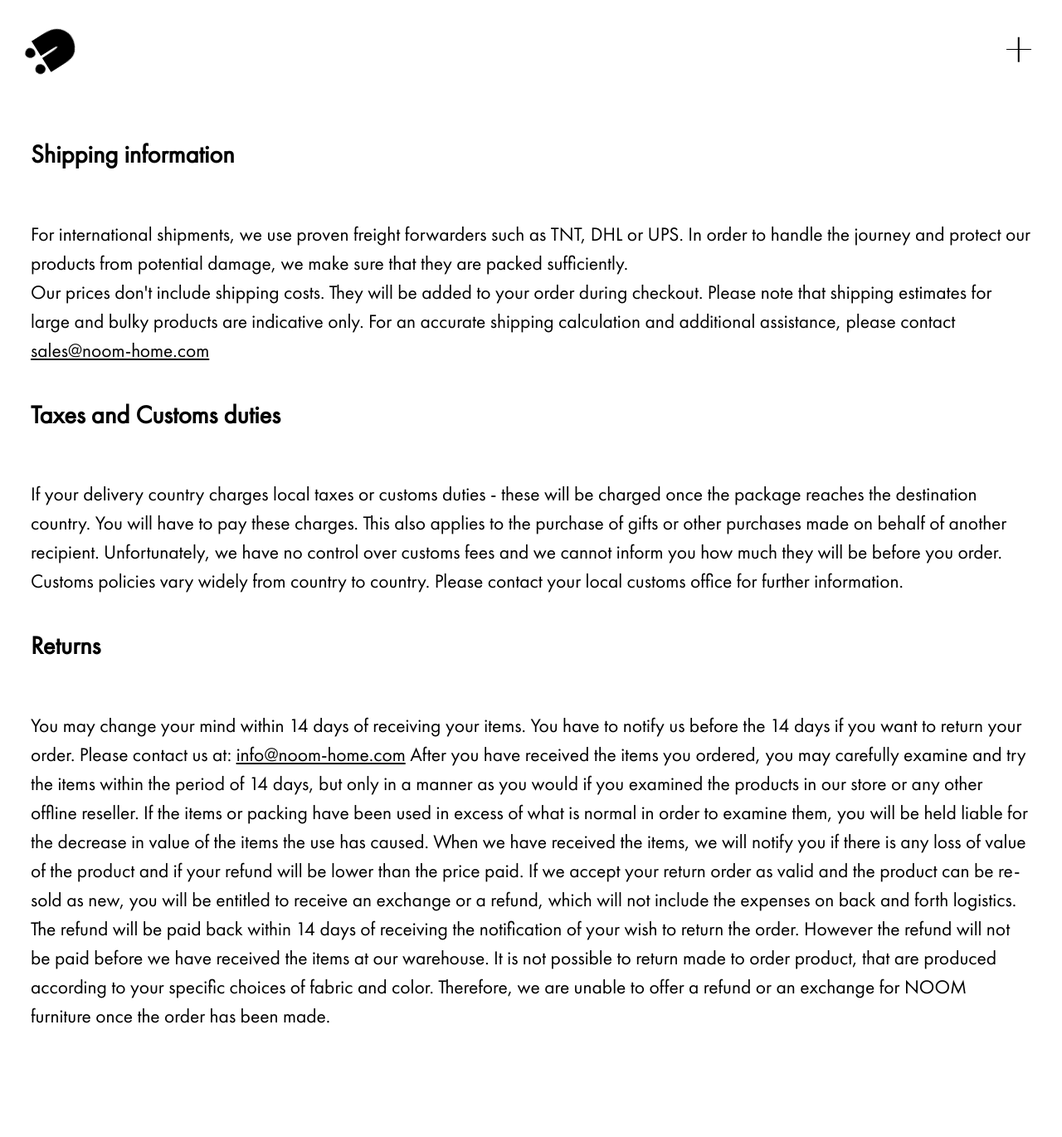
After one commit to Edinstvenij/TURN, a PHP site: page /delivery.html in a window 1280 px wide. The commit adds this page. Shown: the whole page at 83% size. Run offline with PHP 8.4, Linux system fonts and the light colour scheme.

Commit message:
Добавлена страница Доставки. Изменины сылки nav

```diff
--- a/#source/scss/style.scss
+++ b/#source/scss/style.scss
@@ -1339,3 +1339,35 @@ product-page.html
     }
   }
 }
+
+.delivery {
+  padding: 30px 0px 83px;
+
+  &__item {
+    margin-bottom: 45px;
+  }
+
+  &__title {
+    font-weight: 600;
+    @include adaptiv-font(30, 15);
+
+    margin-bottom: 63px;
+  }
+
+  &__text {
+    @include adaptiv-font(23, 11);
+    line-height: 35px;
+
+    & p a {
+      color: inherit;
+      text-decoration: underline;
+
+      transition: color 0.2s;
+
+      &:hover,
+      &:focus {
+        color: #0038FF;
+      }
+    }
+  }
+}
--- a/all-product.html
+++ b/all-product.html
@@ -34,8 +34,9 @@
       <div class="header__nav-close header__open-close"></div>
       <ul>
         <li class="header__nav-li"><a href="all-product.html">Shop</a></li>
-        <li class="header__nav-li"><a href="#">Designer</a></li>
-        <li class="header__nav-li"><a href="#">Delivery</a></li>
+        <li class="header__nav-li"><a href="designer.html">Designer</a></li>
+
+        <li class="header__nav-li"><a href="delivery.html">Delivery</a></li>
         <li class="header__nav-li"><a href="#">Catalog</a></li>
       </ul>
     </nav>
--- /dev/null
+++ b/delivery.html
@@ -0,0 +1,92 @@
+<!-- header -->
+<!DOCTYPE html>
+<html lang="ru">
+
+<head>
+  <meta charset="UTF-8">
+  <meta name="viewport" content="width=device-width, initial-scale=1.0">
+  <meta http-equiv="X-UA-Compatible" content="ie=edge">
+  <link rel="icon" href="img/favicon.ico">
+  <link rel="stylesheet" href="css/swiper.css" />
+  <link rel="stylesheet" href="css/style.min.css">
+  <title>Designer</title>
+</head>
+
+<body>
+  <header class="header-all-product">
+    <div class="container">
+      <div class="row row-jcsb row-ai-center">
+        <div class="wrapper-img wrapper-header-product-page-logo">
+          <a href="/"><img src="img/mini-logo.svg" alt=""></a>
+        </div>
+        <span class="header__open-close header-all-product__nav-open"></span>
+      </div>
+    </div>
+    <!-- block navigation -->
+    <div class="header__nav-overlay"></div>
+    <nav class="header__nav header-all-product__nav">
+      <div class="header__nav-close header__open-close"></div>
+      <ul>
+        <li class="header__nav-li"><a href="all-product.html">Shop</a></li>
+        <li class="header__nav-li"><a href="designer.html">Designer</a></li>
+        <li class="header__nav-li"><a href="delivery.html">Delivery</a></li>
+        <li class="header__nav-li"><a href="#">Catalog</a></li>
+      </ul>
+    </nav>
+    <!-- END block navigation -->
+  </header>
+  <section class="delivery">
+    <div class="container">
+      <div class="delivery__item">
+        <h4 class="delivery__title">Shipping information</h4>
+        <div class="delivery__text">
+          <p>For international shipments, we use proven freight forwarders such as TNT, DHL or UPS. In order to handle
+            the journey and protect our products from potential damage, we make sure that they are packed sufficiently.
+          </p>
+          <p>Our prices don't include shipping costs. They will be added to your order during checkout. Please note that
+            shipping estimates for large and bulky products are indicative only. For an accurate shipping calculation
+            and additional assistance, please contact <a href="mailto:sales@noom-home.com">sales@noom-home.com</a></p>
+        </div>
+      </div>
+      <div class="delivery__item">
+        <h4 class="delivery__title">Taxes and Customs duties</h4>
+        <div class="delivery__text">
+          <p>If your delivery country charges local taxes or customs duties - these will be charged once the package
+            reaches the destination country. You will have to pay these charges. This also applies to the purchase of
+            gifts or other purchases made on behalf of another recipient.
+            Unfortunately, we have no control over customs fees and we cannot inform you how much they will be before
+            you order. Customs policies vary widely from country to country. Please contact your local customs office
+            for further information.</p>
+        </div>
+      </div>
+      <div class="delivery__item">
+        <h4 class="delivery__title">Returns</h4>
+        <div class="delivery__text">
+          <p>You may change your mind within 14 days of receiving your items. You have to notify us before the 14 days
+            if you want to return your order. Please contact us at: <a
+              href="mailto:info@noom-home.com">info@noom-home.com</a>
+            After you have received the items you ordered, you may carefully examine and try the items within the period
+            of 14 days, but only in a manner as you would if you examined the products in our store or any other offline
+            reseller. If the items or packing have been used in excess of what is normal in order to examine them, you
+            will be held liable for the decrease in value of the items the use has caused. When we have received the
+            items, we will notify you if there is any loss of value of the product and if your refund will be lower than
+            the price paid.
+            If we accept your return order as valid and the product can be re-sold as new, you will be entitled to
+            receive an exchange or a refund, which will not include the expenses on back and forth logistics. The refund
+            will be paid back within 14 days of receiving the notification of your wish to return the order. However the
+            refund will not be paid before we have received the items at our warehouse.
+            It is not possible to return made to order product, that are produced according to your specific choices of
+            fabric and color. Therefore, we are unable to offer a refund or an exchange for NOOM furniture once the
+            order has been made.</p>
+        </div>
+      </div>
+    </div>
+  </section>
+
+  <!-- footer -->
+  <script src="js/jquery.js"></script>
+  <script src="js/main.js"></script>
+</body>
+
+</html>
+<!-- END footer -->
--- a/index.html
+++ b/index.html
@@ -89,7 +89,7 @@
         <ul>
           <li class="header__nav-li"><a href="all-product.html">Shop</a></li>
           <li class="header__nav-li"><a href="designer.html">Designer</a></li>
-          <li class="header__nav-li"><a href="#">Delivery</a></li>
+          <li class="header__nav-li"><a href="delivery.html">Delivery</a></li>
           <li class="header__nav-li"><a href="#">Catalog</a></li>
         </ul>
       </nav>
--- a/product-armchair-grape.html
+++ b/product-armchair-grape.html
@@ -36,8 +36,9 @@
     <div class="header__nav-close header__open-close"></div>
     <ul>
       <li class="header__nav-li"><a href="all-product.html">Shop</a></li>
-      <li class="header__nav-li"><a href="#">Designer</a></li>
-      <li class="header__nav-li"><a href="#">Delivery</a></li>
+      <li class="header__nav-li"><a href="designer.html">Designer</a></li>
+
+      <li class="header__nav-li"><a href="delivery.html">Delivery</a></li>
       <li class="header__nav-li"><a href="#">Catalog</a></li>
     </ul>
   </nav>
--- a/product-armchair-mushroom.html
+++ b/product-armchair-mushroom.html
@@ -36,8 +36,9 @@
     <div class="header__nav-close header__open-close"></div>
     <ul>
       <li class="header__nav-li"><a href="all-product.html">Shop</a></li>
-      <li class="header__nav-li"><a href="#">Designer</a></li>
-      <li class="header__nav-li"><a href="#">Delivery</a></li>
+      <li class="header__nav-li"><a href="designer.html">Designer</a></li>
+
+      <li class="header__nav-li"><a href="delivery.html">Delivery</a></li>
       <li class="header__nav-li"><a href="#">Catalog</a></li>
     </ul>
   </nav>
--- a/product-armchair-olive.html
+++ b/product-armchair-olive.html
@@ -36,8 +36,9 @@
     <div class="header__nav-close header__open-close"></div>
     <ul>
       <li class="header__nav-li"><a href="all-product.html">Shop</a></li>
-      <li class="header__nav-li"><a href="#">Designer</a></li>
-      <li class="header__nav-li"><a href="#">Delivery</a></li>
+      <li class="header__nav-li"><a href="designer.html">Designer</a></li>
+
+      <li class="header__nav-li"><a href="delivery.html">Delivery</a></li>
       <li class="header__nav-li"><a href="#">Catalog</a></li>
     </ul>
   </nav>
--- a/product-page.html
+++ b/product-page.html
@@ -36,8 +36,9 @@
     <div class="header__nav-close header__open-close"></div>
     <ul>
       <li class="header__nav-li"><a href="all-product.html">Shop</a></li>
-      <li class="header__nav-li"><a href="#">Designer</a></li>
-      <li class="header__nav-li"><a href="#">Delivery</a></li>
+      <li class="header__nav-li"><a href="designer.html">Designer</a></li>
+
+      <li class="header__nav-li"><a href="delivery.html">Delivery</a></li>
       <li class="header__nav-li"><a href="#">Catalog</a></li>
     </ul>
   </nav>
--- a/product-puff-grape.html
+++ b/product-puff-grape.html
@@ -36,8 +36,9 @@
     <div class="header__nav-close header__open-close"></div>
     <ul>
       <li class="header__nav-li"><a href="all-product.html">Shop</a></li>
-      <li class="header__nav-li"><a href="#">Designer</a></li>
-      <li class="header__nav-li"><a href="#">Delivery</a></li>
+      <li class="header__nav-li"><a href="designer.html">Designer</a></li>
+
+      <li class="header__nav-li"><a href="delivery.html">Delivery</a></li>
       <li class="header__nav-li"><a href="#">Catalog</a></li>
     </ul>
   </nav>
--- a/product-puff-mushroom.html
+++ b/product-puff-mushroom.html
@@ -36,8 +36,9 @@
     <div class="header__nav-close header__open-close"></div>
     <ul>
       <li class="header__nav-li"><a href="all-product.html">Shop</a></li>
-      <li class="header__nav-li"><a href="#">Designer</a></li>
-      <li class="header__nav-li"><a href="#">Delivery</a></li>
+      <li class="header__nav-li"><a href="designer.html">Designer</a></li>
+
+      <li class="header__nav-li"><a href="delivery.html">Delivery</a></li>
       <li class="header__nav-li"><a href="#">Catalog</a></li>
     </ul>
   </nav>
--- a/product-puff-olive.html
+++ b/product-puff-olive.html
@@ -36,8 +36,9 @@
     <div class="header__nav-close header__open-close"></div>
     <ul>
       <li class="header__nav-li"><a href="all-product.html">Shop</a></li>
-      <li class="header__nav-li"><a href="#">Designer</a></li>
-      <li class="header__nav-li"><a href="#">Delivery</a></li>
+      <li class="header__nav-li"><a href="designer.html">Designer</a></li>
+
+      <li class="header__nav-li"><a href="delivery.html">Delivery</a></li>
       <li class="header__nav-li"><a href="#">Catalog</a></li>
     </ul>
   </nav>
```
Also changed, not shown: designer.html (+5 -2 lines), css/style.min.css.
